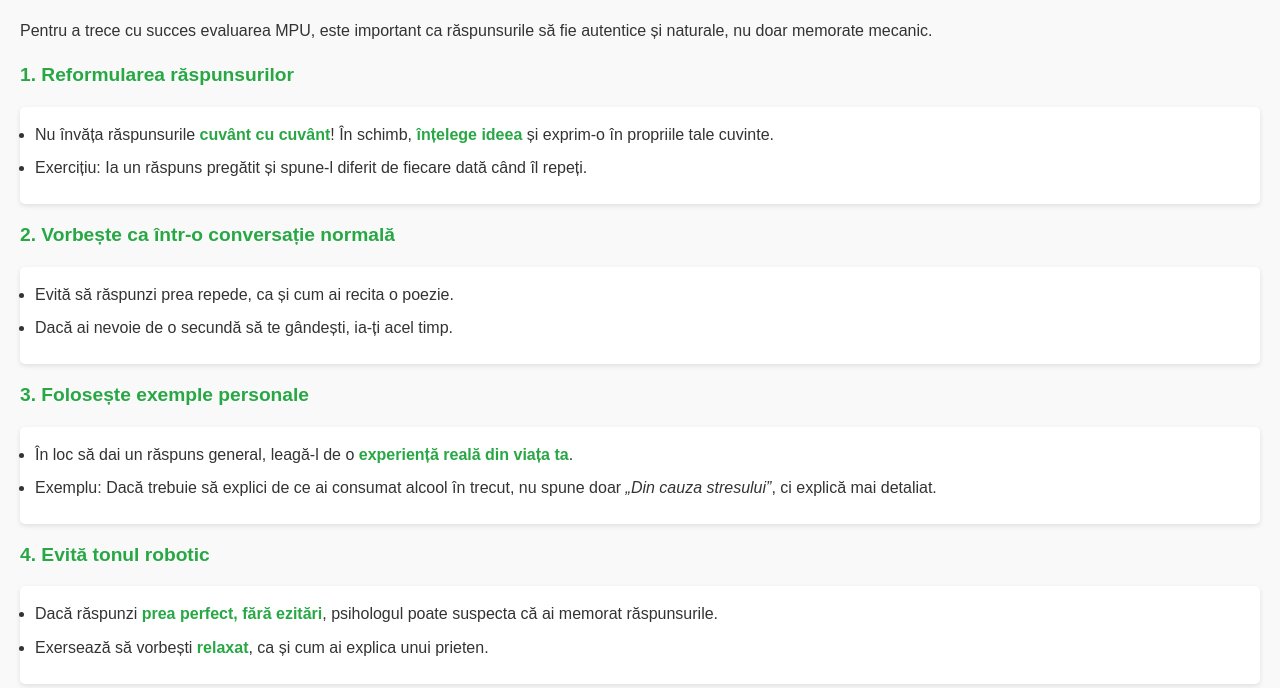
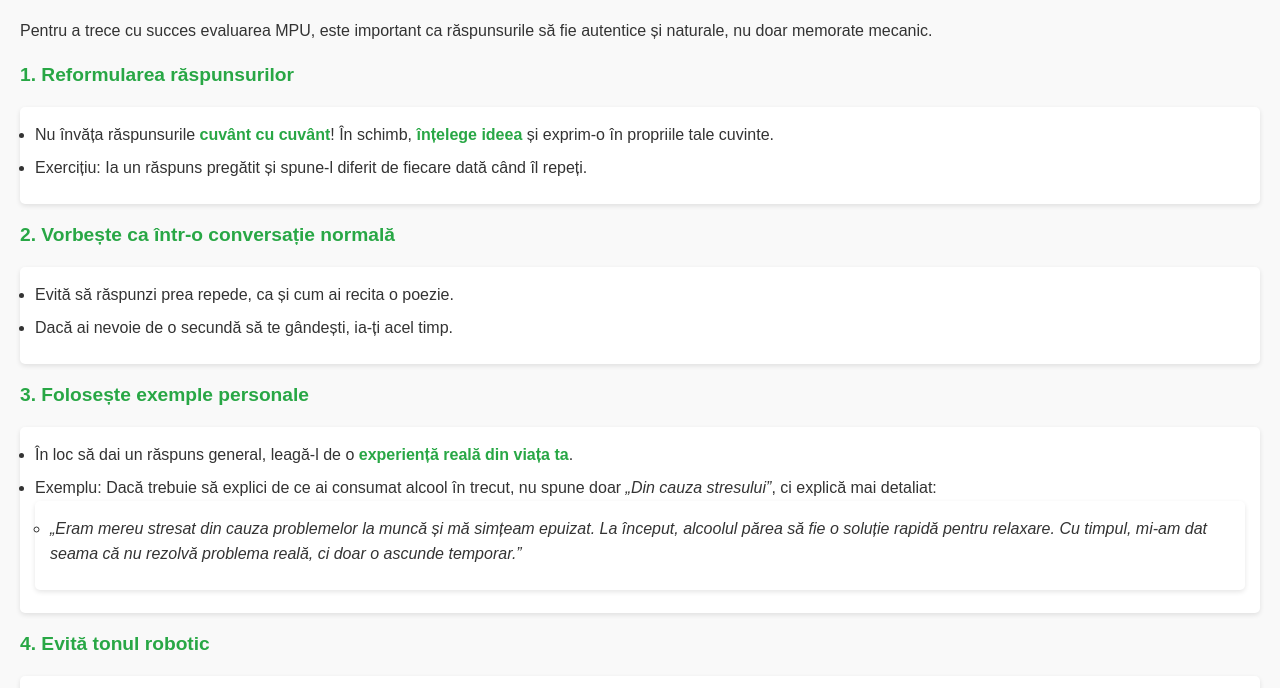
Before and after one commit to Zaha175/GHIDPENTRURASPUNSURI, a plain HTML site: page index.html in a window 1280 px wide. Shown: the part 84-772 px from the top of the page. Drawn offline with Linux system fonts and the light colour scheme.

Commit message:
Update index.html

```diff
--- a/index.html
+++ b/index.html
@@ -81,7 +81,11 @@
     <h4><strong>3. Folosește exemple personale</strong></h4>
     <ul>
         <li>În loc să dai un răspuns general, leagă-l de o <strong>experiență reală din viața ta</strong>.</li>
-        <li>Exemplu: Dacă trebuie să explici de ce ai consumat alcool în trecut, nu spune doar <em>„Din cauza stresului”</em>, ci explică mai detaliat.</li>
+        <li>Exemplu: Dacă trebuie să explici de ce ai consumat alcool în trecut, nu spune doar <em>„Din cauza stresului”</em>, ci explică mai detaliat:
+            <ul>
+                <li><em>„Eram mereu stresat din cauza problemelor la muncă și mă simțeam epuizat. La început, alcoolul părea să fie o soluție rapidă pentru relaxare. Cu timpul, mi-am dat seama că nu rezolvă problema reală, ci doar o ascunde temporar.”</em></li>
+            </ul>
+        </li>
     </ul>
 
     <h4><strong>4. Evită tonul robotic</strong></h4>
```
